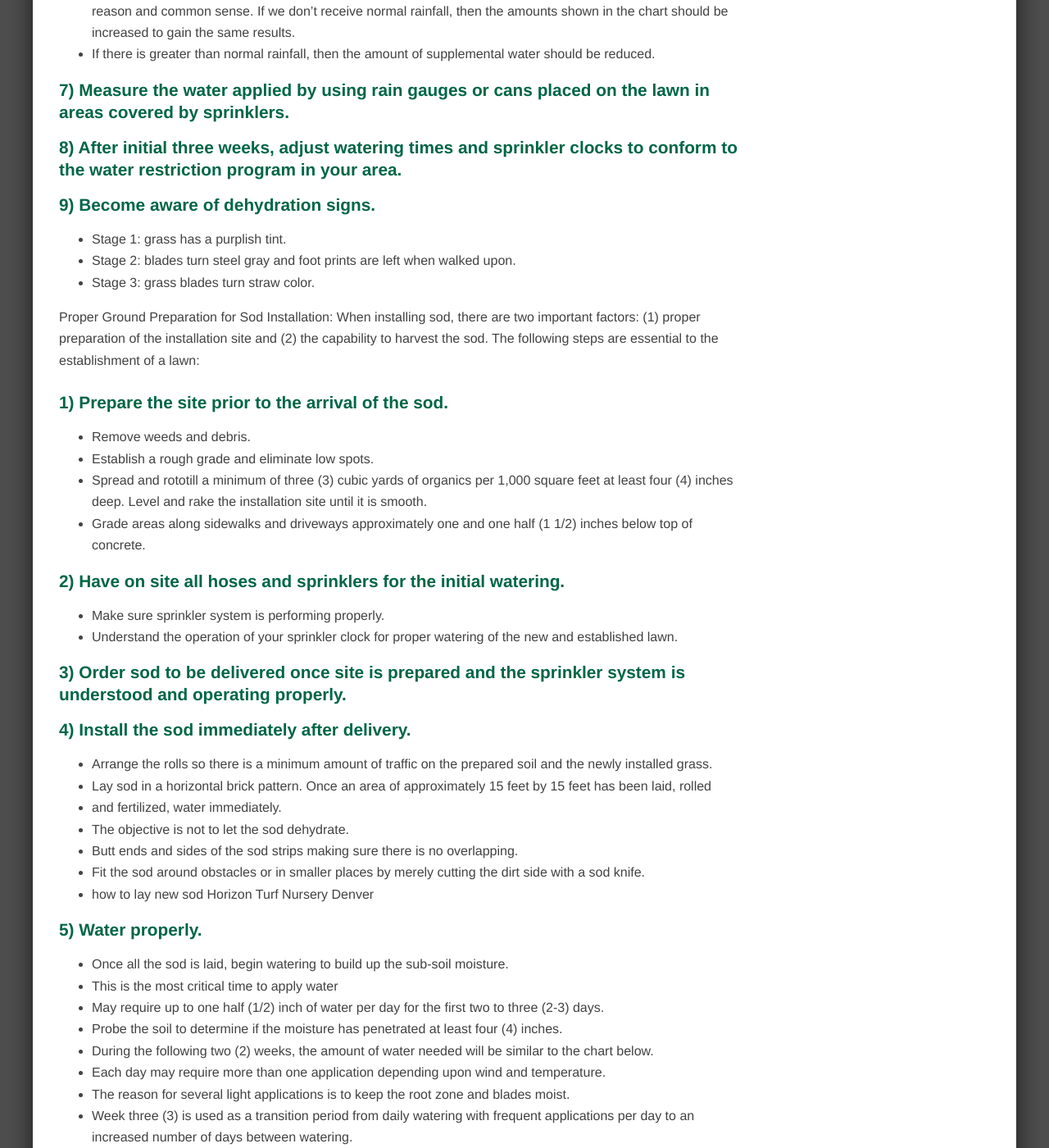
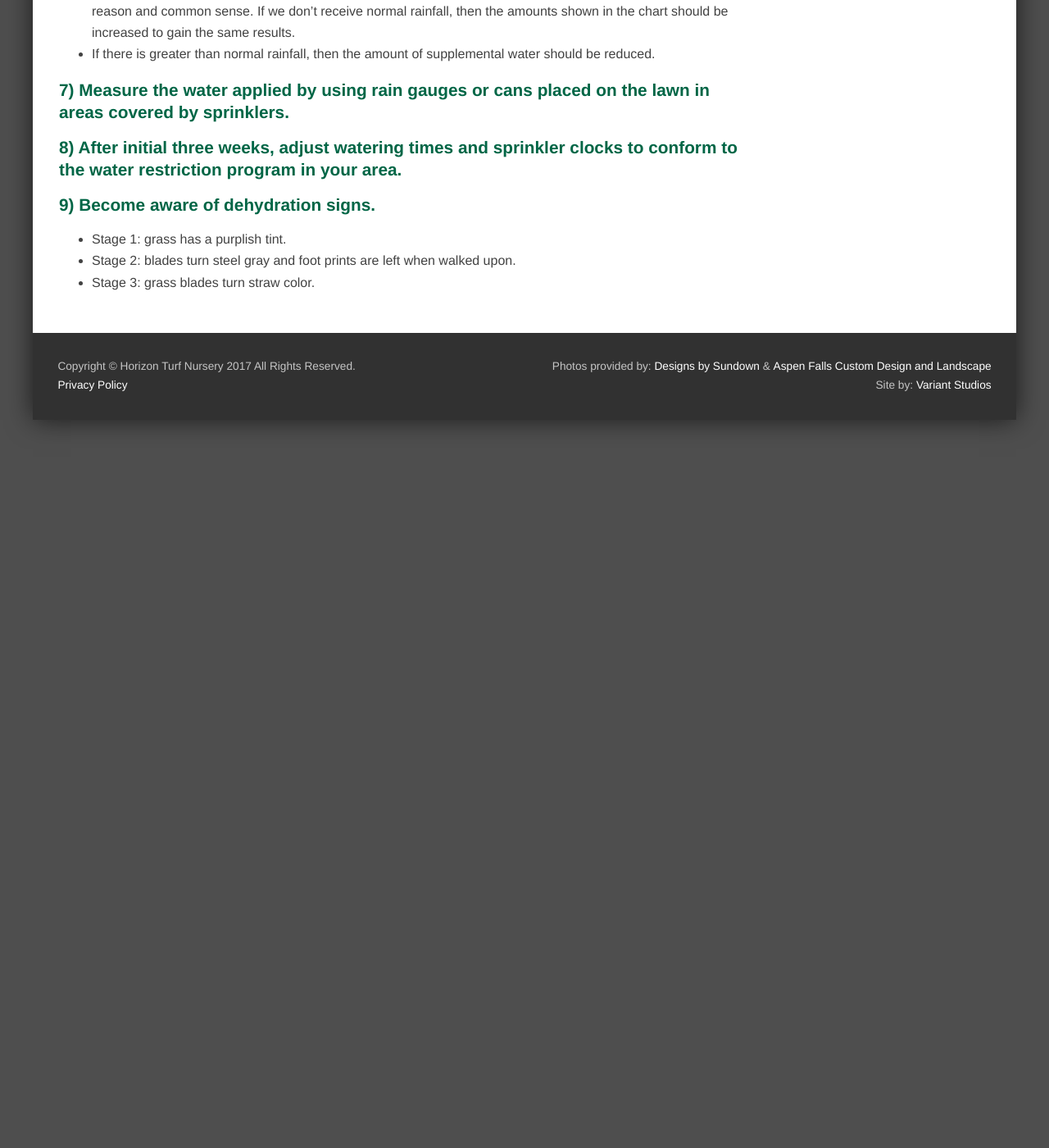
Before and after one commit to variantstudios/horizonturfnursery.com, a Jekyll site: the page built from pages/ground-preparation-and-sod-install/index.md, in a window 1280 px wide and 1400 px high, scrolled down 2258 px. Shown: the whole window at 82% size. Built offline with Jekyll 4.4.1, drawn with Linux system fonts in a browser that asks for light colours; nearby versions of some CDN libraries; some of the changed text lies outside the part shown.

Commit message:
Updated 'pages/ground-preparation-and-sod-install/index.md' via CloudCannon

```diff
--- a/pages/ground-preparation-and-sod-install/index.md
+++ b/pages/ground-preparation-and-sod-install/index.md
@@ -65,63 +65,3 @@ Proper ground preparation is the key to long lasting, drought ready landscape. T
 * Stage 1: grass has a purplish tint.
 * Stage 2: blades turn steel gray and foot prints are left when walked upon.
 * Stage 3: grass blades turn straw color.
-
-
-
-
-
-
-
-
-
-
-
-
-
-Proper Ground Preparation for Sod Installation: When installing sod, there are two important factors: (1) proper preparation of the installation site and (2) the capability to harvest the sod. The following steps are essential to the establishment of a lawn:
-
-#### 1) Prepare the site prior to the arrival of the sod.
-* Remove weeds and debris.
-* Establish a rough grade and eliminate low spots.
-* Spread and rototill a minimum of three (3) cubic yards of organics per 1,000 square feet at least four (4) inches deep. Level and rake the installation site until it is smooth.
-* Grade areas along sidewalks and driveways approximately one and one half (1 1/2) inches below top of concrete.
-
-#### 2) Have on site all hoses and sprinklers for the initial watering.
-* Make sure sprinkler system is performing properly.
-* Understand the operation of your sprinkler clock for proper watering of the new and established lawn.
-
-#### 3) Order sod to be delivered once site is prepared and the sprinkler system is understood and operating properly.
-
-#### 4) Install the sod immediately after delivery.
-* Arrange the rolls so there is a minimum amount of traffic on the prepared soil and the newly installed grass.
-* Lay sod in a horizontal brick pattern. Once an area of approximately 15 feet by 15 feet has been laid, rolled
-* and fertilized, water immediately.
-* The objective is not to let the sod dehydrate.
-* Butt ends and sides of the sod strips making sure there is no overlapping.
-* Fit the sod around obstacles or in smaller places by merely cutting the dirt side with a sod knife.
-* how to lay new sod Horizon Turf Nursery Denver
-
-#### 5) Water properly.
-* Once all the sod is laid, begin watering to build up the sub-soil moisture.
-* This is the most critical time to apply water
-* May require up to one half (1/2) inch of water per day for the first two to three (2-3) days.
-* Probe the soil to determine if the moisture has penetrated at least four (4) inches.
-* During the following two (2) weeks, the amount of water needed will be similar to the chart below.
-* Each day may require more than one application depending upon wind and temperature.
-* The reason for several light applications is to keep the root zone and blades moist.
-* Week three (3) is used as a transition period from daily watering with frequent applications per day to an increased number of days between watering.
-* During this time the grass should be ready for routine maintenance.
-* By the end of the establishment period, the grass should be able to go several days between waterings depending on the season and weather.
-
-#### 6) The approximate amount of water that needs to be applied each week for an average, traditional lawn to supplement normal rainfall is listed in the following chart:
-* Data for the chart is based on historical averages. This is a guideline and is not a substitute for good judgment, reason and common sense. If we don’t receive normal rainfall, then the amounts shown in the chart should be increased to gain the same results.
-* If there is greater than normal rainfall, then the amount of supplemental water should be reduced.
-
-#### 7) Measure the water applied by using rain gauges or cans placed on the lawn in areas covered by sprinklers.
-
-#### 8) After initial three weeks, adjust watering times and sprinkler clocks to conform to the water restriction program in your area.
-
-#### 9) Become aware of dehydration signs.
-* Stage 1: grass has a purplish tint.
-* Stage 2: blades turn steel gray and foot prints are left when walked upon.
-* Stage 3: grass blades turn straw color.
```
